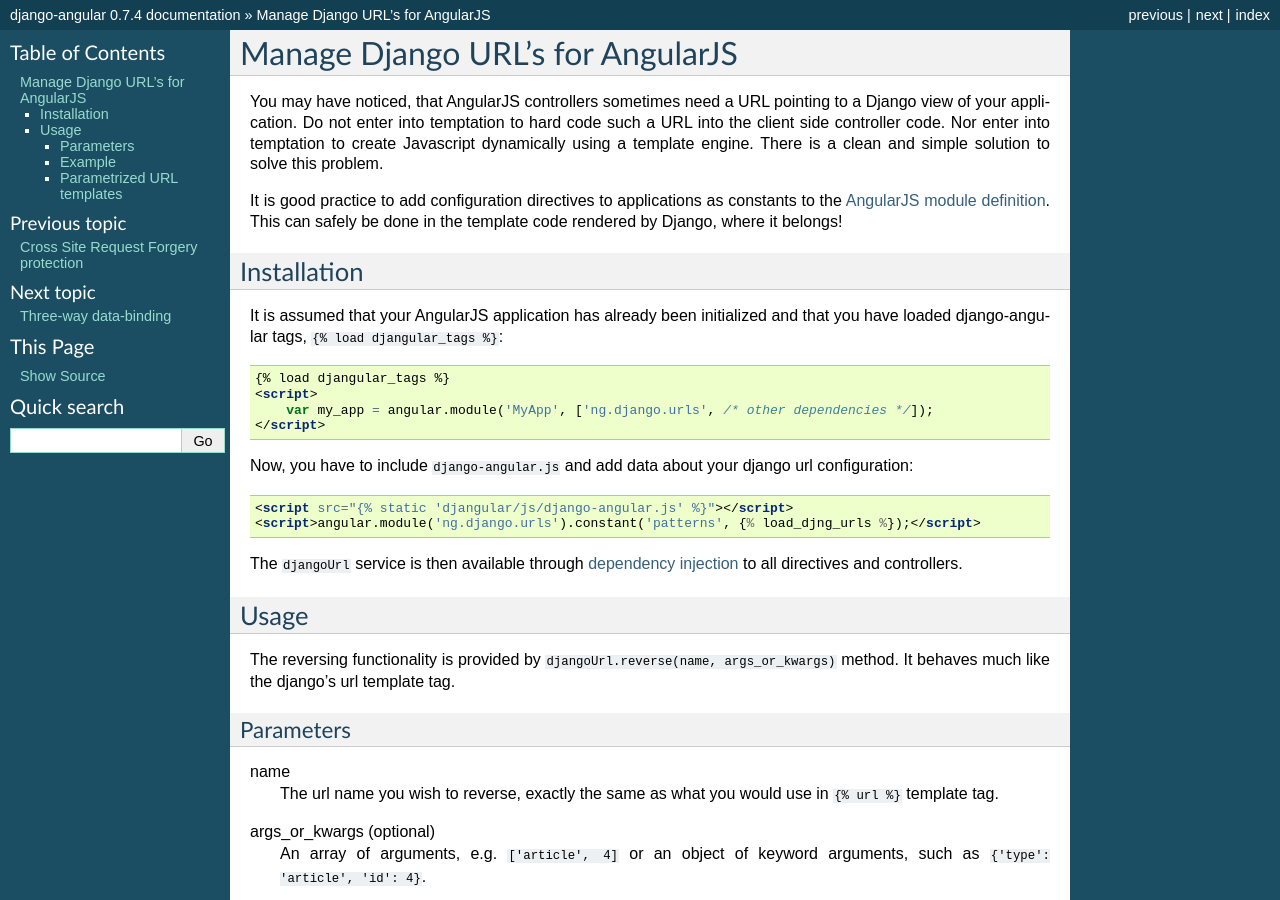
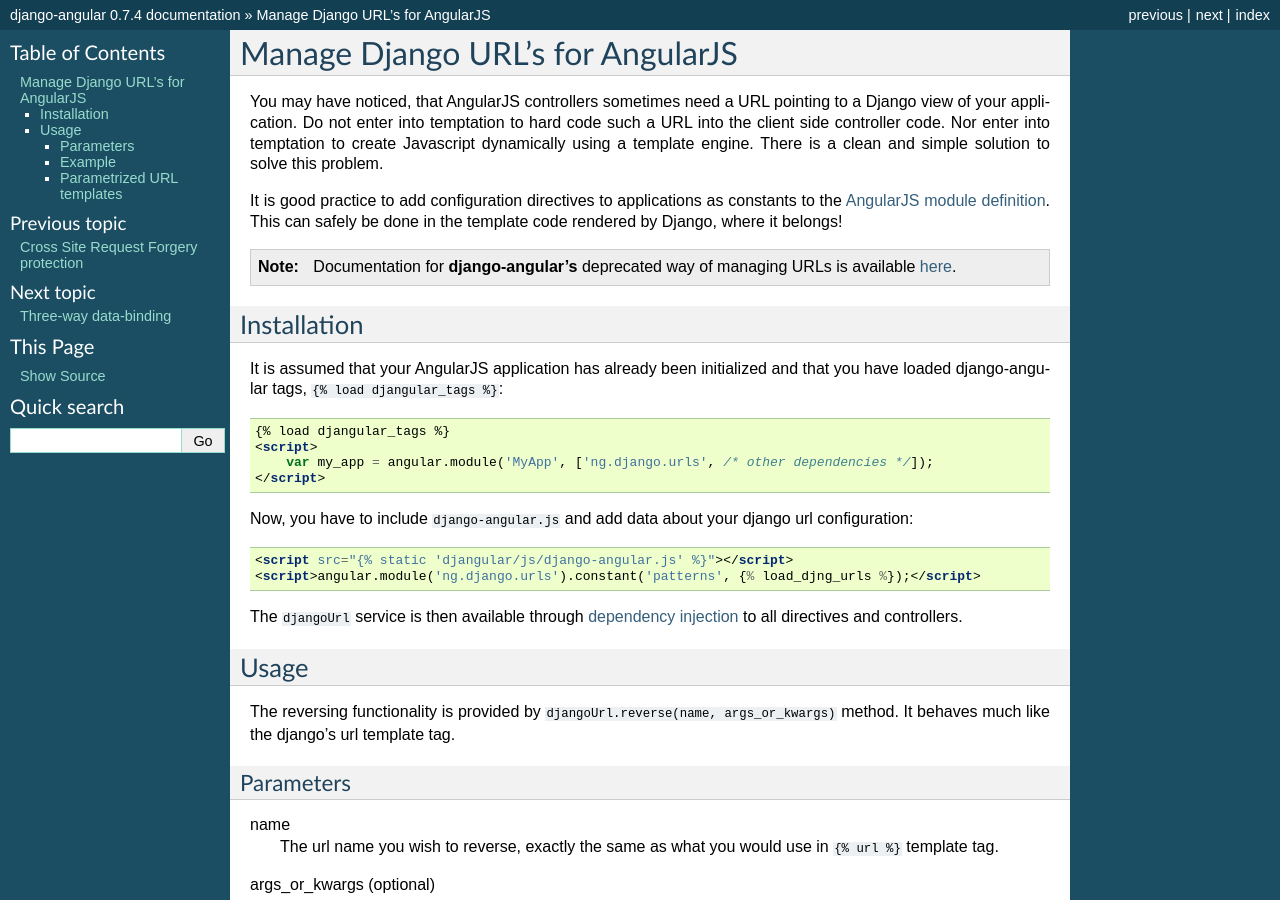
Before and after one commit to jrief/django-angular, a Sphinx documentation site: the page built from docs/reverse-urls.rst, in a window 1280 px wide and 900 px high. Built offline with Sphinx 7.4.7, drawn with Linux system fonts in a browser that asks for light colours.

Commit message:
reverse-urls docs link to old manage-urls

```diff
--- a/docs/reverse-urls.rst
+++ b/docs/reverse-urls.rst
@@ -12,6 +12,9 @@
 It is good practice to add configuration directives to applications as constants to the `AngularJS
 module definition`_. This can safely be done in the template code rendered by Django, where it
 belongs!
+
+.. note:: Documentation for **django-angular's** deprecated way of managing URLs is available
+          :ref:`here <manage-urls>`.
 
 Installation
 ============
```
